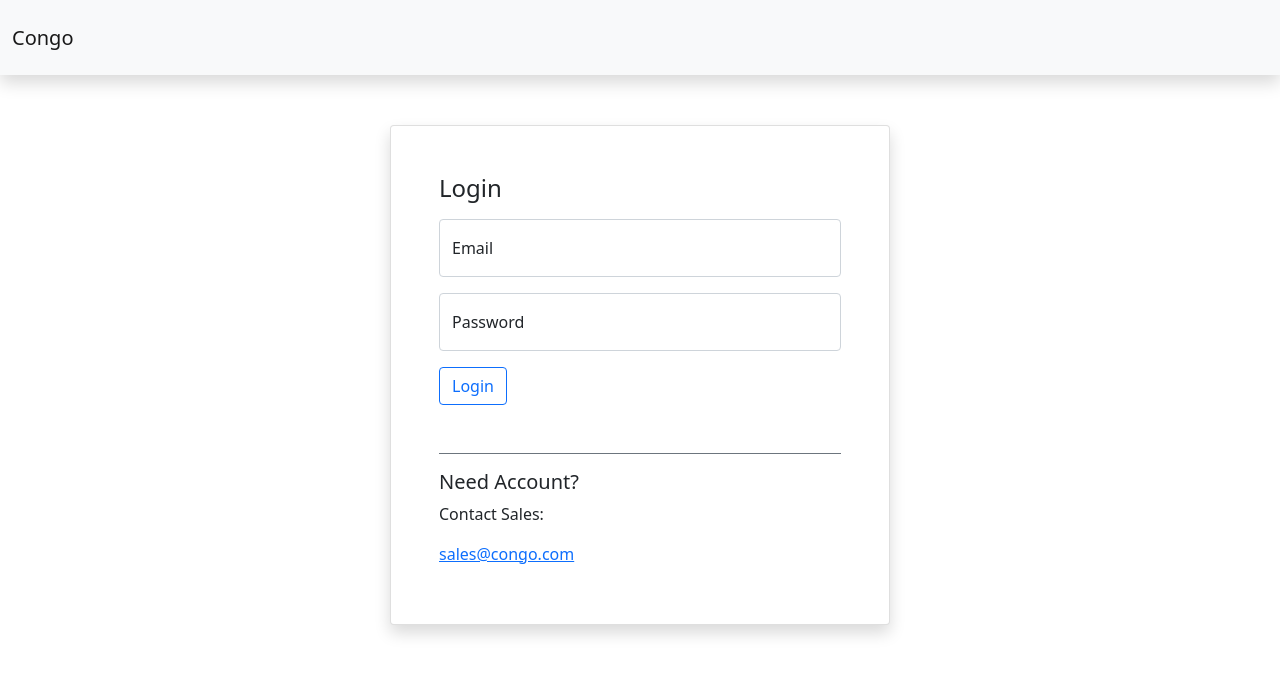
After one commit to sanjukhanal/Congo, a Python web app: template congo/templates/login.html in a window 1280 px wide. The commit adds this page. Shown: the top 675 px of the page. Run offline with Jinja, Linux system fonts and the light colour scheme; the template is opened without the code that fills it, so the values that code supplies are empty.

Commit message:
Add files via upload

```diff
--- /dev/null
+++ b/congo/templates/home.html
@@ -0,0 +1,3 @@
+{% extends "base.html" %}
+{% block content %}
+{% endblock %}
--- /dev/null
+++ b/congo/templates/login.html
@@ -0,0 +1,32 @@
+{% extends "base.html" %}
+{% block content %}
+    <div class="d-flex align-items-center justify-content-center" style="height: 600px">
+
+            <div class="card shadow my-auto" style="width: 500px; height: 500px; ">
+                <div class="card-body p-5">
+                    <h4 class="card-title mb-3">Login</h4>
+                    <form class="mb-5">
+                        <div class="form-floating mb-3">
+                            <input type="email" class="form-control" id="floatingInput" placeholder="name@example.com">
+                            <label for="floatingInput">Email</label>
+                        </div>
+                        <div class="form-floating mb-3">
+                            <input type="password" class="form-control" id="floatingPassword" placeholder="Password">
+                            <label for="floatingPassword">Password</label>
+                        </div>
+                        <div class="mb-3">
+
+                        </div>
+                        <input type="submit" class="btn btn-outline-primary" value="Login" name="submit"/>
+                    </form>
+                    <div class="mb-3 pt-3 border-1 border-top border-secondary">
+                        <h5>Need Account?</h5>
+                        <p>Contact Sales:</p>
+                        <address>
+                            <a href="mailto:sales@congo.com">sales@congo.com</a>
+                        </address>
+                    </div>
+                </div>
+            </div>
+    </div>
+{% endblock %}
--- /dev/null
+++ b/congo/templates/nav.html
@@ -0,0 +1,5 @@
+<nav class="navbar navbar-expand-lg navbar-light bg-light shadow" style="height: 75px">
+  <div class="container-fluid">
+    <a class="navbar-brand" href="#">Congo</a>
+  </div>
+</nav>
```
Also changed, not shown: congo/templates/base.html (line endings or trailing spaces).
